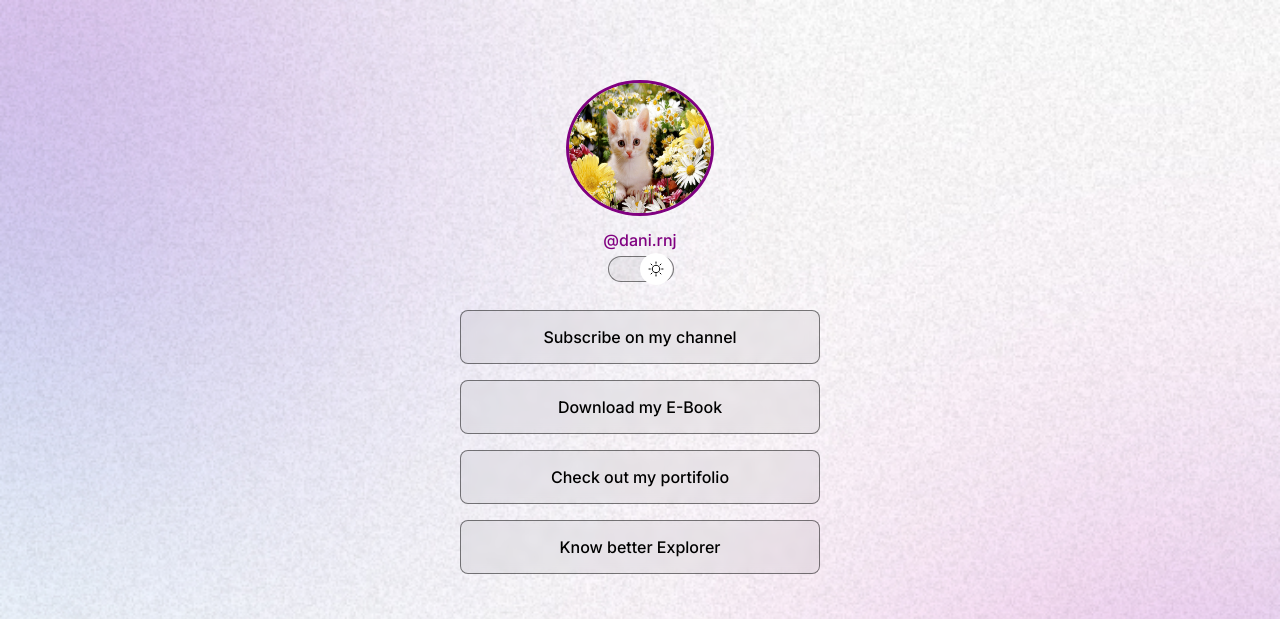
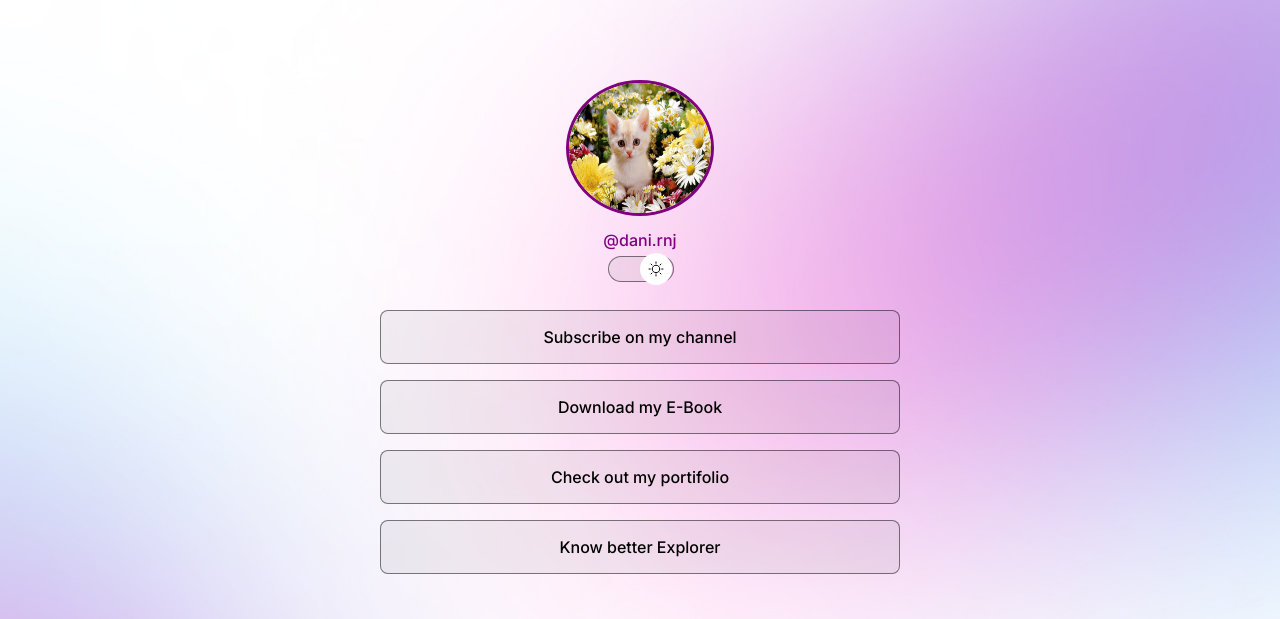
Before and after one commit to jrmoraesdani/poor-linktree-clone, a plain HTML site: page index.html in a window 1280 px wide. Shown: the top 619 px of the page. Drawn offline with nearby package versions, Linux system fonts and the light colour scheme.

Commit message:
responsive changes with media queries

```diff
--- a/style.css
+++ b/style.css
@@ -36,6 +36,7 @@ body {
     background-size: cover;
   */
   background: var(--bg-url) no-repeat top center/cover;
+  height: 100vh;
 }
 /*  */
 /* all content body settings */
@@ -46,7 +47,8 @@ body * {
 /*  */
 /* main content */
 #container {
-  width: 360px;
+  width: 100%;
+  max-width: 520px;
   margin: 56px auto 0px;
   padding: 24px;
 }
@@ -160,4 +162,13 @@ footer a {
   text-decoration: none;
   color: var(--personal-instagram);
 }
-/*  */
+/* media queries */
+
+@media (min-width: 700px) {
+  :root {
+    --bg-url: url("./assets/assets/bg-desktop.jpg");
+  }
+  .light-mode {
+    --bg-url: url("./assets/assets/bg-desktop-light.jpg");
+  }
+}
```
Also changed, not shown: .github/readme-background-gradient.png (added).
